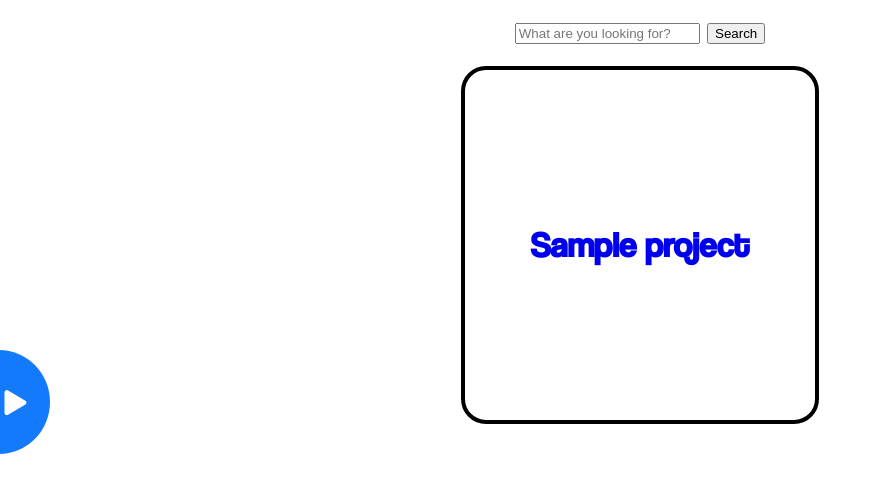
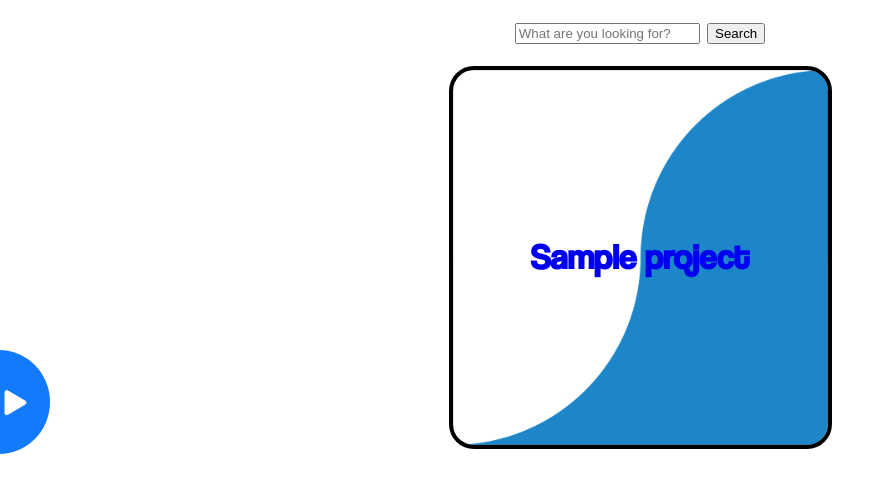
Before and after one commit to zoet24/zoe-portfolio, a Flask app: page /portfolio_search in a window 1280 px wide. Shown: the top 493 px of the page, without its empty margins (0-895 px from the left). Run offline with Flask 2, Linux system fonts and the light colour scheme; a database or web service that is not in the repository returns one stand-in record (values such as "Sample title"); some libraries are stand-ins or nearby versions.

Commit message:
Add template.png and image background to project tiles

```diff
--- a/static/css/projects_all.css
+++ b/static/css/projects_all.css
@@ -2,10 +2,12 @@
     border: black 4px solid;
     border-radius: 25px;
 
+    overflow: hidden;
+
     margin: 10px;
 
-    width: 350px;
-    height: 350px;
+    width: 375px;
+    height: 375px;
 
     position: relative;
 }
@@ -25,6 +27,12 @@
     flex-direction: row;
 }
 
+.project-tile-image {
+    height: 100%;
+    position: absolute;
+    z-index: -1;
+}
+
 .project-tile-title, .project-tile-description {
     margin: 0;
     text-align: center;
--- a/static/css/projects_single.css
+++ b/static/css/projects_single.css
@@ -1,3 +1,8 @@
 .project-page-title {
     margin-bottom: 0;
 }
+
+.project-page-image-main {
+    width: 100%;
+    border: black 2px solid;
+}
--- a/templates/pages/projects/projects_all/projects_all.html
+++ b/templates/pages/projects/projects_all/projects_all.html
@@ -27,6 +27,7 @@
         {% for project in projects %}
         <a href="{{ url_for( 'portfolio_project', project_url_slug=project.url_slug) }}" class="project-tile-container">
             <div class="project-tile">
+                <img class="project-tile-image" src="{{ url_for('static', filename='images/projects/template.png') }}" alt="">
                 <div class="project-tile-text-link">
                     <div class="project-tile-link-underline"></div>
                     <h3 class="project-tile-title">{{ project.name }}</h3>
--- a/templates/pages/projects/projects_single/projects_single.html
+++ b/templates/pages/projects/projects_single/projects_single.html
@@ -10,5 +10,6 @@
         <div class="project-page-link-underline"></div>
         <h2 class="project-page-title">{{ project.name }}</h2>
     </div>
+    <div class="project-page-image-main"></div>
 </section>
 {% endblock %}
```
Also changed, not shown: static/images/projects/template.png (added).
